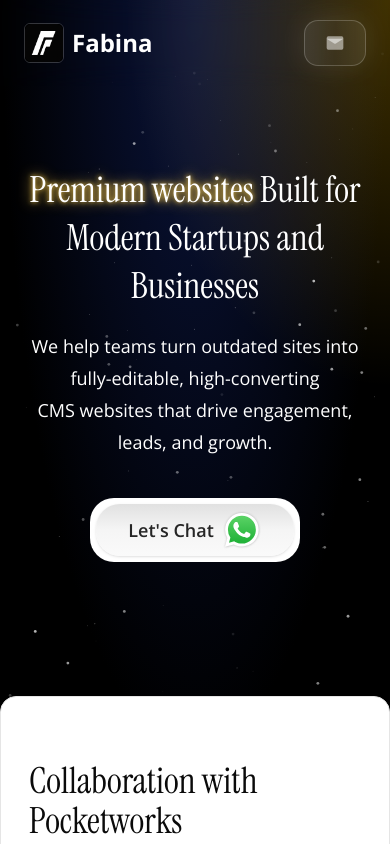
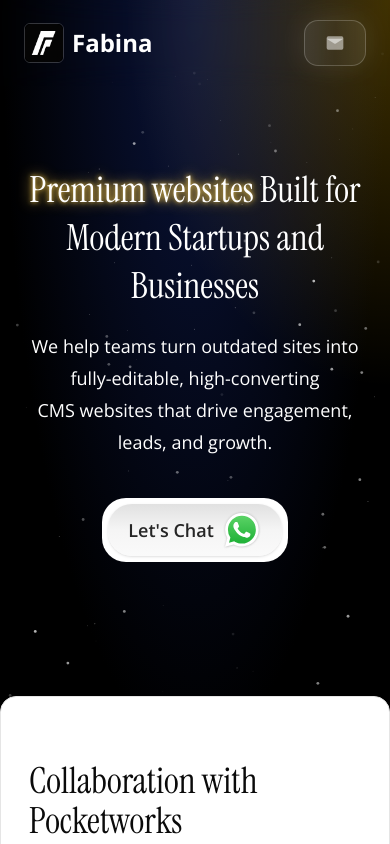
Before and after one commit to wasifkareem/agency-site, a React (Vite) app: page / in a window 390 px wide. Shown: the top 844 px of the page. Built offline with nearby package versions, Linux system fonts and the light colour scheme.

Commit message:
:fix:mobile view

```diff
--- a/src/comp/Hero.jsx
+++ b/src/comp/Hero.jsx
@@ -51,7 +51,7 @@ const Hero = () => {
         <button
           className="group relative bg-white hover:bg-amber-100 font-openSans hover:scale-105 rounded-3xl h-16 md:h-20 p-1.5 font-semibold text-neutral-800 w-fit self-center mt-10 md:mt-16 text-sm overflow-hidden transition-all duration-300 hover:shadow-[0_0_18px_6px_rgba(255,193,1,0.45)]"
         >
-          <Link to="https://wa.me/+917052929702?text=Hello!%20Could%20we%20discuss%20a%20possible%20project%20together%3F" className=" z-10 w-full font-openSans h-full px-8 md:px-5 text-center flex text-lg md:text-xl items-center rounded-3xl bg-linear-to-b from-neutral-300/70 via-neutral-100 to-neutral-50 shadow transition-all justify-between gap-2">
+          <Link to="https://wa.me/+917052929702?text=Hello!%20Could%20we%20discuss%20a%20possible%20project%20together%3F" className=" z-10 w-full font-openSans h-full px-5 text-center flex text-lg md:text-xl items-center rounded-3xl bg-linear-to-b from-neutral-300/70 via-neutral-100 to-neutral-50 shadow transition-all justify-between gap-2">
             {" "}
             Let's Chat <img src={WAIcon} alt="WhatsApp-logo" className=" h-10"/>
           </Link>
```
